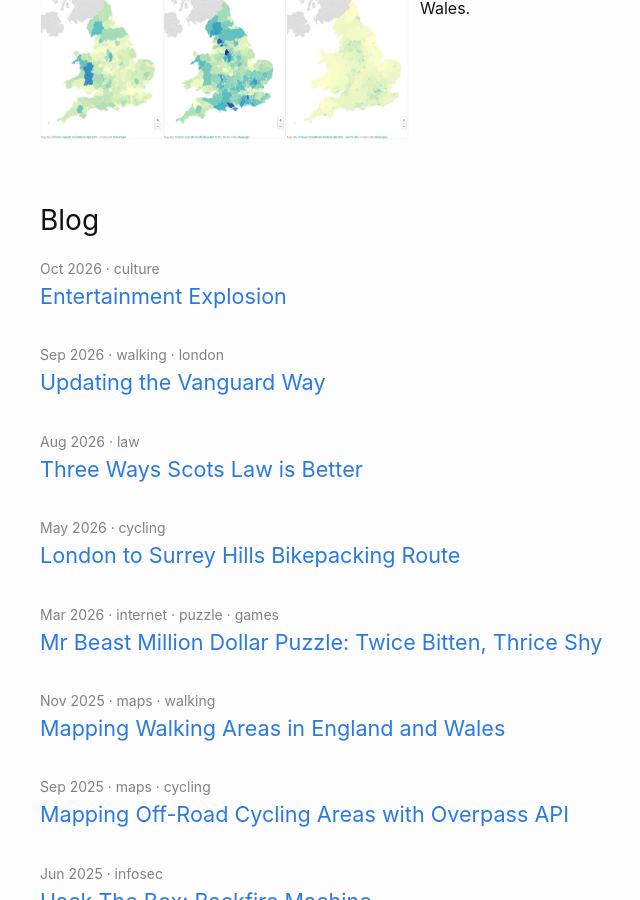
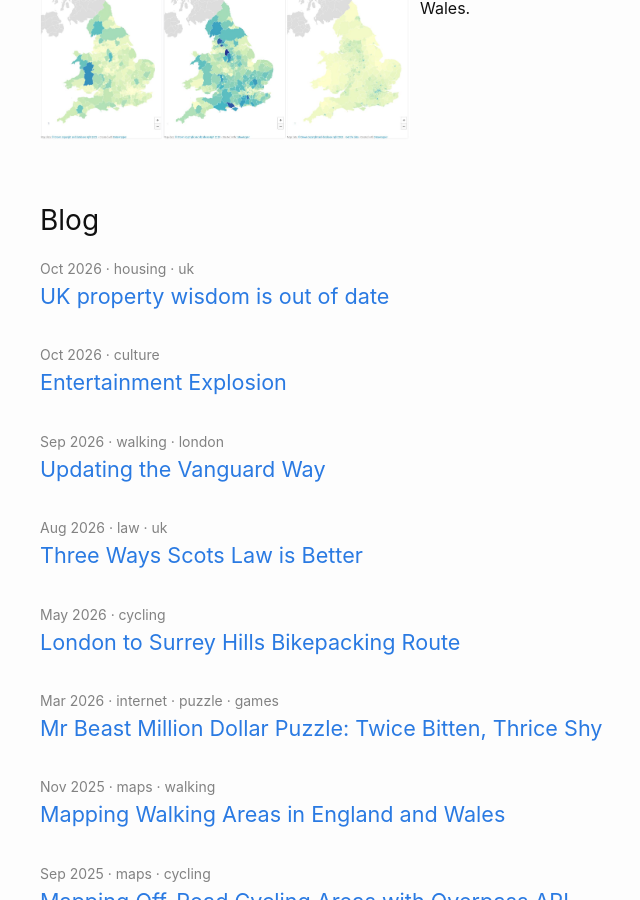
Before and after one commit to hyperreality/hyperreality.github.com, a Jekyll site: the page built from index.md, in a window 1280 px wide and 900 px high, scrolled down 405 px. Shown: the whole window, without its empty margins (230-870 px from the left). Built offline with Jekyll 4.4.1, drawn with Linux system fonts in a browser that asks for light colours; some of the changed lines change nothing that is shown.

Commit message:
add property wisdom post

```diff
--- a/_posts/2026-08-09-scots-law.md
+++ b/_posts/2026-08-09-scots-law.md
@@ -2,7 +2,7 @@
 layout: post
 title: "Three Ways Scots Law is Better"
 permalink: /scots-law-better
-tags: law
+tags: law uk
 ---
 
 The Acts of Union 1707 joined the Kingdom of England (including Wales) and the Kingdom of Scotland into the [Kingdom of Great Britain](https://en.wikipedia.org/wiki/Kingdom_of_Great_Britain). However, both kingdoms retained their own legal systems which have several differences. Here are three areas which have personally affected me where Scots Law seems better.
--- /dev/null
+++ b/_posts/2026-10-14-uk-property-wisdom.md
@@ -0,0 +1,83 @@
+---
+layout: post
+title: "UK property wisdom is out of date"
+permalink: /uk-property-wisdom-outdated
+tags: housing uk
+---
+
+Growing up in the UK, I heard plenty of sayings about property. Many people still believe them and take them at face value, despite the fact that they no longer apply.
+
+## "Get on the ladder"
+
+The basic idea is to buy a cheap property as soon as you can, and use the equity it builds to trade up to a family home. There are two reasons this advice has aged badly.
+
+First, flats are traditionally the first rung of the ladder, and the value of houses has grown far quicker than flats over the last decade. In England, the average flat was worth about £218,000 in [July 2016](https://www.gov.uk/government/news/uk-house-price-index-hpi-for-july-2016) and about £217,000 in [July 2026](https://www.gov.uk/government/statistics/uk-house-price-index-for-july-2026/uk-house-price-index-england-july-2026), a drop in cash terms. Over the same period, semi-detached houses rose from about £216,000 to £292,000, a gain of roughly 35%.
+
+So buying a flat over the past decade hasn't got people closer to the next rung of the ladder. In fact it may have trapped them at the bottom in one of the numerous [leasehold](/scots-law-better) scandals.
+
+![](/assets/flats.png)
+
+Second, the cost and difficulty of buying and selling in the UK (albeit slightly better in Scotland) means you don't want to move more often than necessary. Solicitors, estate agents, surveys and stamp duty all add a large fixed price to every move. After your first purchase, you lose first-time buyer stamp duty relief, and you'll usually have to sell and buy at the same time as part of a stressful chain.
+
+The ladder metaphor rushes you into buying something you will soon outgrow, and is in my mind the #1 worst piece of property advice you often hear.
+
+
+## "Safe as houses" / "Bricks and mortar"
+
+Another common belief is that property is a safe and stable investment. I don't really like thinking of a home as an investment, but let's run with it.
+
+As an investment, a home is a single, illiquid asset usually bought with heavy borrowing. Leverage is great in a fast rising market, but it really hurts in a falling one, where owners can end up owing more than the value of the property ("negative equity").
+
+Beyond market crashes, there are risks specific to a property that can make it hard or impossible to sell, usually through no fault of the owner, such as:
+ * Leasehold issues (escalating service charges, ground rent, cladding)
+ * Flood risk
+ * Legal and title issues
+ * Neighbour disputes
+
+Recently, UK property hasn't kept pace with inflation. The average home went from £255,535 in [July 2021](https://www.gov.uk/government/statistics/uk-house-price-index-summary-july-2021/uk-house-price-index-summary-july-2021) to £273,000 in [July 2026](https://www.gov.uk/government/news/uk-house-price-index-for-july-2026), a 7% rise, while [consumer prices rose 28%](https://www.ons.gov.uk/economy/inflationandpriceindices/timeseries/d7bt/mm23) over the same period, meaning a real terms fall of around 17%.
+
+Meanwhile, a lot of other investments like index funds have performed far better, so money tied up in a deposit or mortgage overpayments has carried a high opportunity cost - although this is easy to say in hindsight.
+
+**See also:** "House prices double every ten years", "Your house is your pension"
+
+## "Rent is dead money"
+
+When comparing renting to buying, people tend to miss out some of the biggest costs of property ownership. A fair comparison also accounts for all the dead money when owning:
+ * Buying costs
+ * Mortgage interest and fees
+ * Maintenance and repairs
+ * Buildings insurance
+ * Service charges
+
+It's useful to plug real-world numbers into a [rent vs buy calculator](https://smartmoneytools.co.uk/tools/rent-vs-buy/). Despite recent high increases in rents, the costs are often closer than you'd expect. I have found the results to heavily depend on the area, and the case for renting is strongest in places with low rental yields.
+
+![](/assets/yields.jpg)
+
+Even when renting costs more, it isn’t dead money. It buys the flexibility to move at short notice if a job or relationship demands it, means you're not on the hook for repairs and maintenance, and acts as a kind of insurance against something going badly wrong with the property.
+
+**See also:** "You’re just paying off your landlord’s mortgage"
+
+## "Location, location, location"
+
+The thinking is that location matters more than anything else when it comes to property value, so you should buy in the best area you can. You can extend, renovate, and redecorate a house, but you can't move it. While true, this is unhelpful for two reasons.
+
+First, location is always a trade-off, and the best locations command a huge premium. Whether that's worth the extra financial strain, and sacrifice of other features you'd like in a property, is not clear.
+
+Second, areas move up and down over time. In the year to July 2026, the North East rose 4.9% while London fell 3.3%. Fifteen years ago it was the other way around: in the year to [July 2011](https://www.placenorthwest.co.uk/?p=428521), London was the only region where prices rose (1.3%), while the North East fell 8.8%.
+
+
+## "Buy the worst house on the best street"
+
+Supposedly, every street has a price ceiling, and by buying the "doer-upper" nobody else wants, and renovating it, there is the opportunity to bring it up to the price ceiling and gain a lot of value.
+
+The problem is that everyone has heard this advice, so the potential tends to be priced in. At the same time, the cost of doing up a house has skyrocketed. Rebuilding costs for homes rose around 55% between January 2020 and summer 2026, according to the [BCIS House Rebuilding Cost Index](https://www.bcis.co.uk/insight/index-bcis-house-rebuilding-cost-index/), far faster than the growth in house prices.
+
+![](/assets/bcis.jpg)
+
+Many sellers haven't caught up with how expensive renovation is now, so tired, dated homes are still not discounted enough.
+
+## Conclusion
+
+Most of these sayings come from a time of steadily rising prices and cheap borrowing, or when prices were low relative to wages even if borrowing was dearer. That era has run its course, and yet the received wisdom is still part of the British psyche.
+
+That doesn't mean I think that buying is a bad idea. It's great to have security of tenure, to be able to decorate to your tastes, and it usually makes financial sense if you're settling down for a long period. Just run your own numbers, treat anything that estate agents say with scepticism, and don't feel pressured into buying any property.
```
